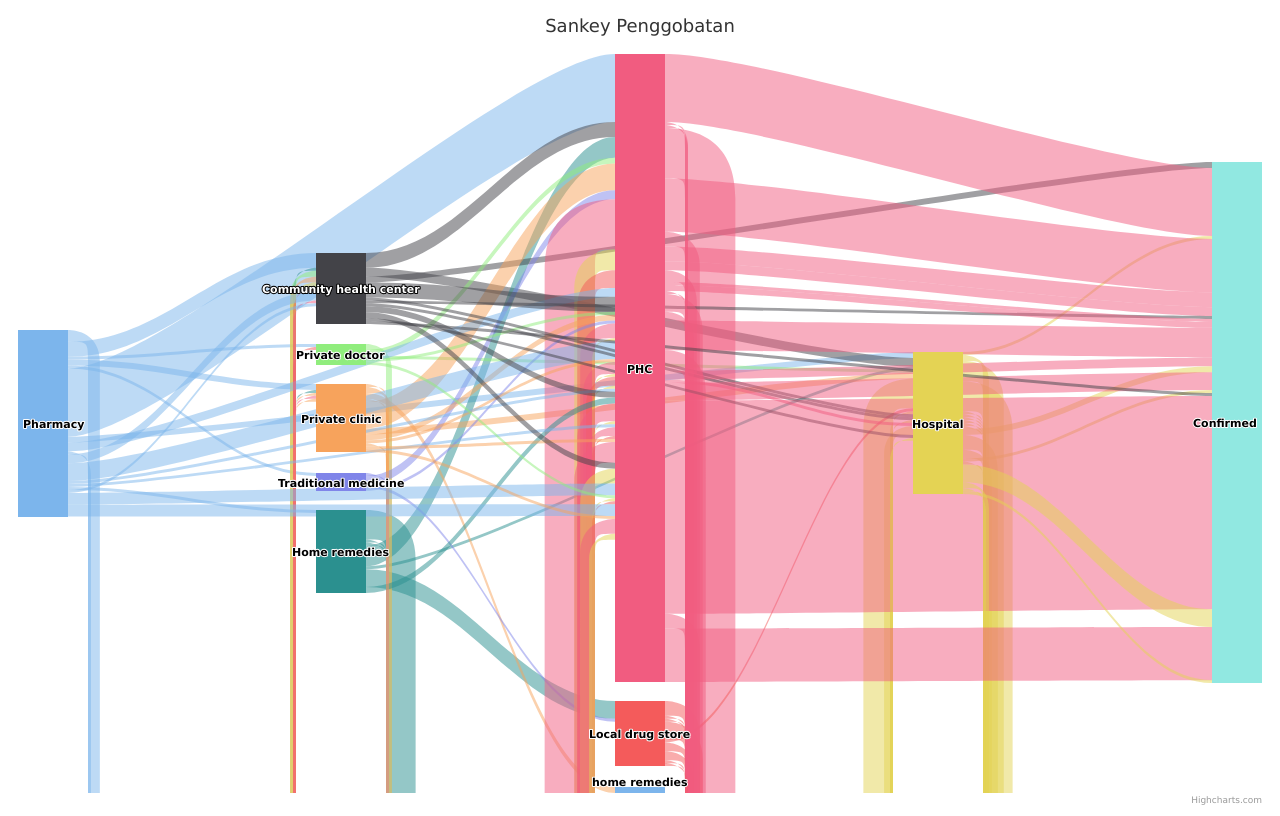
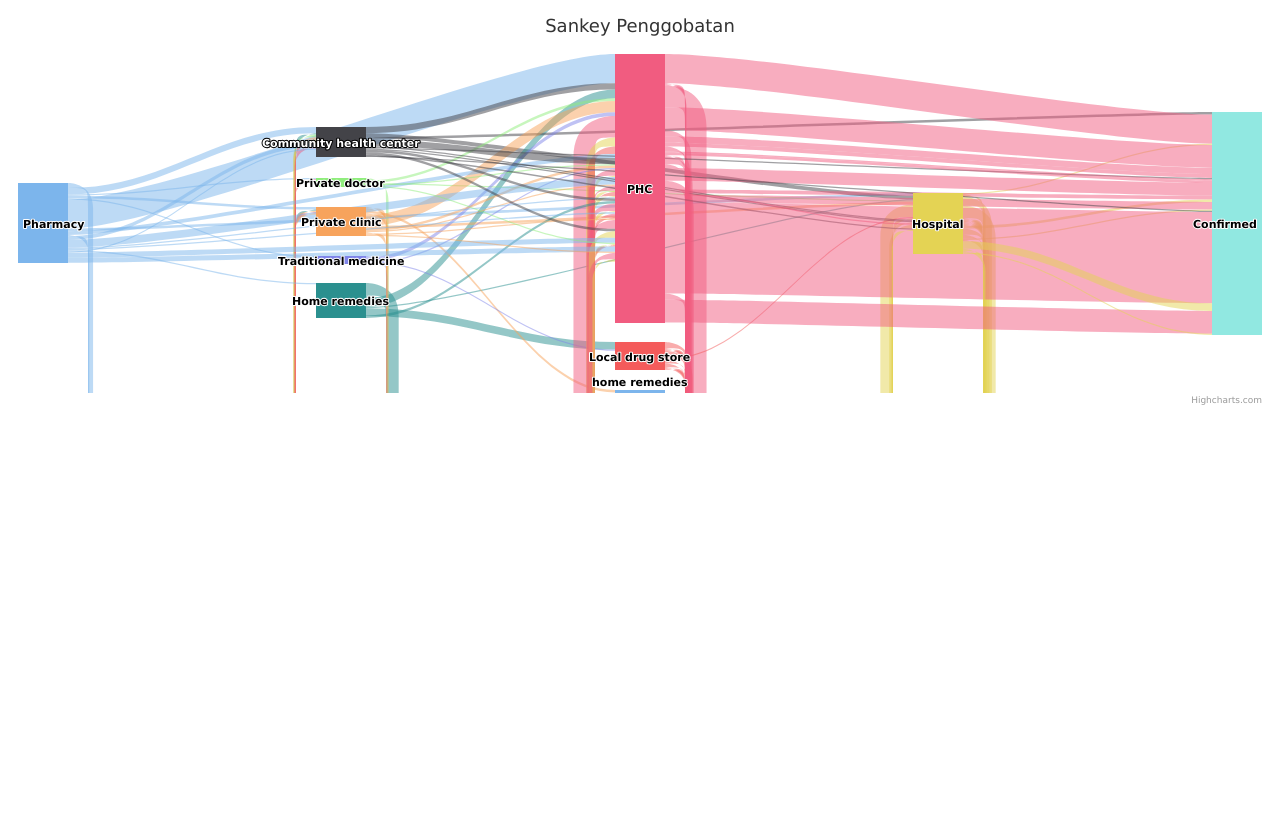
Before and after one commit to sholikun32/sankey, a plain HTML site: page index.html in a window 1280 px wide. Drawn offline with nearby package versions, Linux system fonts and the light colour scheme.

Commit message:
Update index.html

```diff
--- a/index.html
+++ b/index.html
@@ -7,7 +7,7 @@
   <script src="https://code.highcharts.com/modules/sankey.js"></script>
 </head>
 <body>
-  <div id="container" class=container style="height: 100vh"></div>
+  <div id="container" class=container style="height:auto"></div>
 
   <script>
     // Data
```
